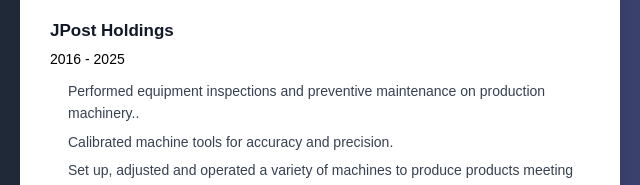
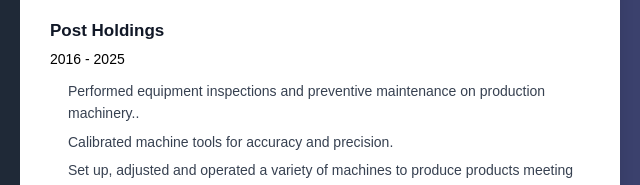
Before and after one commit to captcrisco/captcrisco.github.io, a plain HTML site: page index.html in a window 1280 px wide. Shown: the part 391-576 px from the top of the page, 470-1110 px from the left. Drawn offline with Linux system fonts and the light colour scheme.

Commit message:
Update index.html

```diff
--- a/index.html
+++ b/index.html
@@ -185,7 +185,7 @@
         </div>
 
         <div class="job">
-          <h4>JPost Holdings</h4>
+          <h4>Post Holdings</h4>
           <span>2016 - 2025</span>
           <ul>
             <li>Performed equipment inspections and preventive maintenance on production machinery..</li>
```
